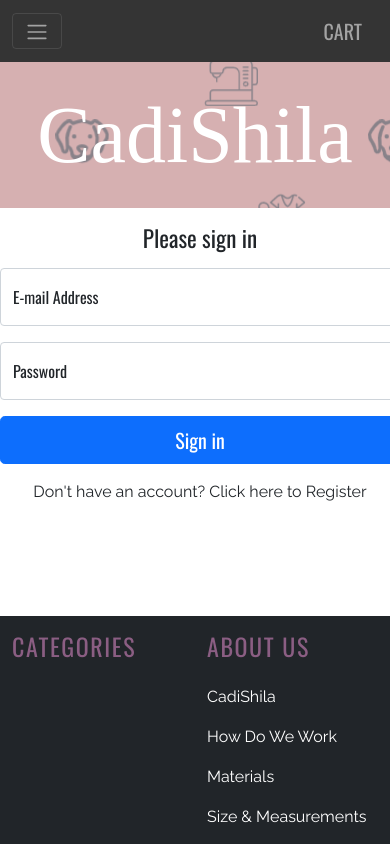
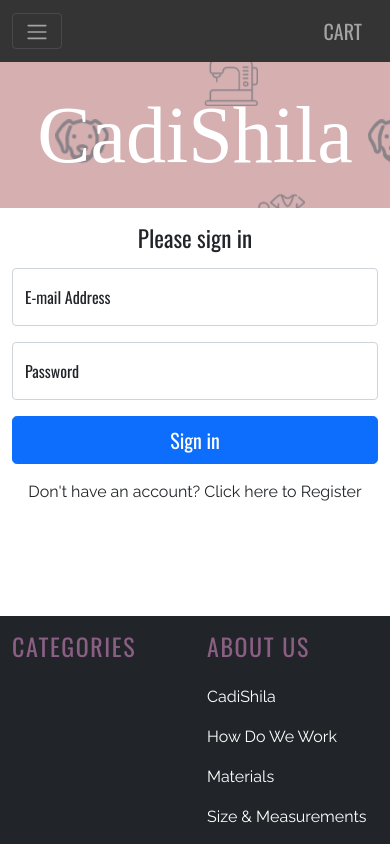
Before and after one commit to calmeart/cadishila, a React (Create React App) app in the folder client/: page /login in a window 390 px wide. Shown: the top 844 px of the page. Built offline with nearby package versions, Linux system fonts and the light colour scheme; a web font is replaced by a local one.

Commit message:
login page mobile style

```diff
--- a/client/src/App.css
+++ b/client/src/App.css
@@ -359,7 +359,7 @@ h1 {
 /******LOGIN*****/
 
 .loginForm {
-  width: 400px;
+  max-width: 400px;
   margin: auto;
   text-align: center;
 }
--- a/client/src/pages/login.js
+++ b/client/src/pages/login.js
@@ -18,7 +18,7 @@ function Login(props) {
   };
 
   return (
-    <div className="loginForm">
+    <div className="loginForm container">
       {method.login && <LoginForm history={props.history} appointError={props.appointError}/>}
       {method.register && <RegisterForm history={props.history} appointError={props.appointError}/>}
       <p className="pb-5" onClick={handleClick}> {method.login ? "Don't have an account? Click here to Register" : "Click here to return to the Login Page"} </p>
```
